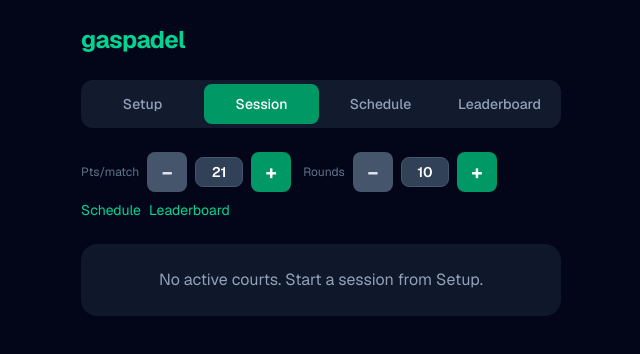
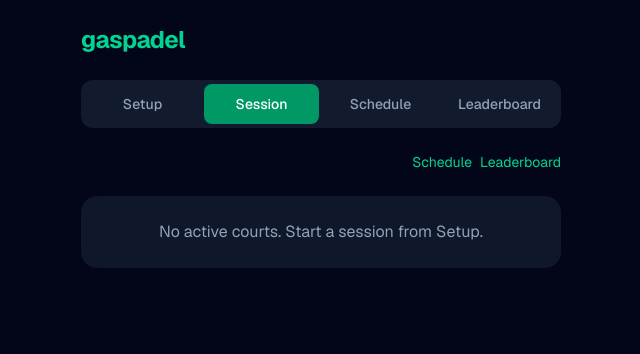
Before and after one commit to hungrykiki/gaspadel, a Next.js app: page / in a window 1280 px wide. Both pictures are taken after a click on the button "Session". Shown: the top 354 px of the page, without its empty margins (319-959 px from the left). Built offline with nearby package versions, Linux system fonts and the light colour scheme.

Commit message:
setup tab cleanup, update/end session, medal emojis

```diff
--- a/app/page.tsx
+++ b/app/page.tsx
@@ -164,7 +164,7 @@ function generateCourtSchedule(
 
 export default function Home() {
   const [screen, setScreen] = useState<Screen>("setup");
-  const [numCourts, setNumCourts] = useState<number>(2); // Max courts configured (1-10)
+  const [numCourts, setNumCourts] = useState<number>(1); // Max courts configured (1-10)
   const [pointsPerMatch, setPointsPerMatch] = useState(21);
   const [totalRounds, setTotalRounds] = useState(10);
   const [players, setPlayers] = useState<Player[]>([]);
@@ -415,6 +415,15 @@ export default function Home() {
     });
   }, [newName, newSkill, players, activeCourts, currentRoundPerCourt, totalRounds]);
 
+  const endSession = useCallback(() => {
+    setActiveCourts([]);
+    setSchedulePerCourt({});
+    setCurrentRoundPerCourt({});
+    setRoundScoresPerCourt({});
+    setMatchResults({});
+    setScreen("leaderboard");
+  }, []);
+
   const skipMatchAndRegenerate = useCallback((courtId: number) => {
     // Skip current round by advancing to next round, then regenerate from there
     const currentRound = currentRoundPerCourt[courtId] ?? 1;
@@ -491,6 +500,8 @@ export default function Home() {
   const allSittingOut = useMemo(() => {
     return players.filter((p) => !allPlayingThisRound.has(p.id)).map((p) => p.id);
   }, [players, allPlayingThisRound]);
+
+  const sessionActive = activeCourts.length > 0;
 
   return (
     <div className="min-h-screen bg-slate-950 text-slate-100 font-sans">
@@ -680,12 +691,21 @@ export default function Home() {
               disabled={!canStartSession}
               className="w-full rounded-xl bg-emerald-600 py-4 sm:py-4 font-semibold text-white hover:bg-emerald-500 disabled:opacity-50 disabled:cursor-not-allowed touch-manipulation min-h-[52px]"
             >
-              Start session
+              {sessionActive ? "Update session" : "Start session"}
             </button>
-            {!canStartSession && (
+            {!canStartSession && !sessionActive && (
               <p className="text-center text-sm text-slate-400">
                 Add at least 4 players to start.
               </p>
+            )}
+            {sessionActive && (
+              <button
+                type="button"
+                onClick={endSession}
+                className="w-full rounded-xl bg-slate-700 py-3 mt-2 text-sm font-medium text-slate-200 hover:bg-slate-600 touch-manipulation min-h-[44px]"
+              >
+                End session
+              </button>
             )}
           </div>
         )}
@@ -693,57 +713,7 @@ export default function Home() {
         {/* --- Session Screen --- */}
         {screen === "session" && (
           <div className="space-y-6">
-            <div className="flex items-center justify-between flex-wrap gap-2">
-              <div className="flex items-center gap-3 flex-wrap">
-                <div className="flex items-center gap-2">
-                  <label className="text-xs text-slate-500">Pts/match</label>
-                  <button
-                    type="button"
-                    onClick={() => setPointsPerMatch(Math.max(1, pointsPerMatch - 1))}
-                    disabled={pointsPerMatch === 1}
-                    className="flex-shrink-0 w-12 h-12 sm:w-10 sm:h-10 rounded-lg bg-slate-600 hover:bg-slate-500 active:bg-slate-700 disabled:opacity-50 disabled:cursor-not-allowed text-slate-200 text-xl font-bold flex items-center justify-center select-none touch-manipulation"
-                    aria-label="Decrease points per match"
-                  >
-                    −
-                  </button>
-                  <div className="w-12 rounded-lg bg-slate-700 px-2 py-1 text-center text-sm font-semibold text-white border border-slate-600">
-                    {pointsPerMatch}
-                  </div>
-                  <button
-                    type="button"
-                    onClick={() => setPointsPerMatch(Math.min(64, pointsPerMatch + 1))}
-                    disabled={pointsPerMatch === 64}
-                    className="flex-shrink-0 w-12 h-12 sm:w-10 sm:h-10 rounded-lg bg-emerald-600 hover:bg-emerald-500 active:bg-emerald-700 disabled:opacity-50 disabled:cursor-not-allowed text-white text-xl font-bold flex items-center justify-center select-none touch-manipulation"
-                    aria-label="Increase points per match"
-                  >
-                    +
-                  </button>
-                </div>
-                <div className="flex items-center gap-2">
-                  <label className="text-xs text-slate-500">Rounds</label>
-                  <button
-                    type="button"
-                    onClick={() => setTotalRounds(Math.max(1, totalRounds - 1))}
-                    disabled={totalRounds === 1}
-                    className="flex-shrink-0 w-12 h-12 sm:w-10 sm:h-10 rounded-lg bg-slate-600 hover:bg-slate-500 active:bg-slate-700 disabled:opacity-50 disabled:cursor-not-allowed text-slate-200 text-xl font-bold flex items-center justify-center select-none touch-manipulation"
-                    aria-label="Decrease number of rounds"
-                  >
-                    −
-                  </button>
-                  <div className="w-12 rounded-lg bg-slate-700 px-2 py-1 text-center text-sm font-semibold text-white border border-slate-600">
-                    {totalRounds}
-                  </div>
-                  <button
-                    type="button"
-                    onClick={() => setTotalRounds(Math.min(99, totalRounds + 1))}
-                    disabled={totalRounds === 99}
-                    className="flex-shrink-0 w-12 h-12 sm:w-10 sm:h-10 rounded-lg bg-emerald-600 hover:bg-emerald-500 active:bg-emerald-700 disabled:opacity-50 disabled:cursor-not-allowed text-white text-xl font-bold flex items-center justify-center select-none touch-manipulation"
-                    aria-label="Increase number of rounds"
-                  >
-                    +
-                  </button>
-                </div>
-              </div>
+            <div className="flex items-center justify-end flex-wrap gap-2">
               <div className="flex gap-2">
                 <button
                   type="button"
@@ -1215,7 +1185,9 @@ export default function Home() {
                   </tr>
                 </thead>
                 <tbody>
-                  {leaderboardSorted.map((p, i) => (
+                  {leaderboardSorted.map((p, i) => {
+                    const medal = i === 0 ? "🥇 " : i === 1 ? "🥈 " : i === 2 ? "🥉 " : "";
+                    return (
                     <tr
                       key={p.id}
                       className={`border-t border-slate-700/50 ${i < 3 ? "bg-slate-800/40" : ""}`}
@@ -1223,7 +1195,10 @@ export default function Home() {
                       <td className="py-3 pl-4 font-bold text-slate-400 w-10">
                         {i + 1}
                       </td>
-                      <td className="py-3 font-medium text-white">{p.name}</td>
+                      <td className="py-3 font-medium text-white">
+                        {medal}
+                        {p.name}
+                      </td>
                       <td className="py-3 text-center text-slate-300">{p.gamesPlayed}</td>
                       <td className="py-3 text-right pr-4 font-semibold text-emerald-400">
                         {p.totalPoints}
@@ -1231,7 +1206,8 @@ export default function Home() {
                       <td className="py-3 text-center text-green-400/90">{p.wins}</td>
                       <td className="py-3 text-center text-red-400/80">{p.losses}</td>
                     </tr>
-                  ))}
+                    );
+                  })}
                 </tbody>
               </table>
             </div>
```
